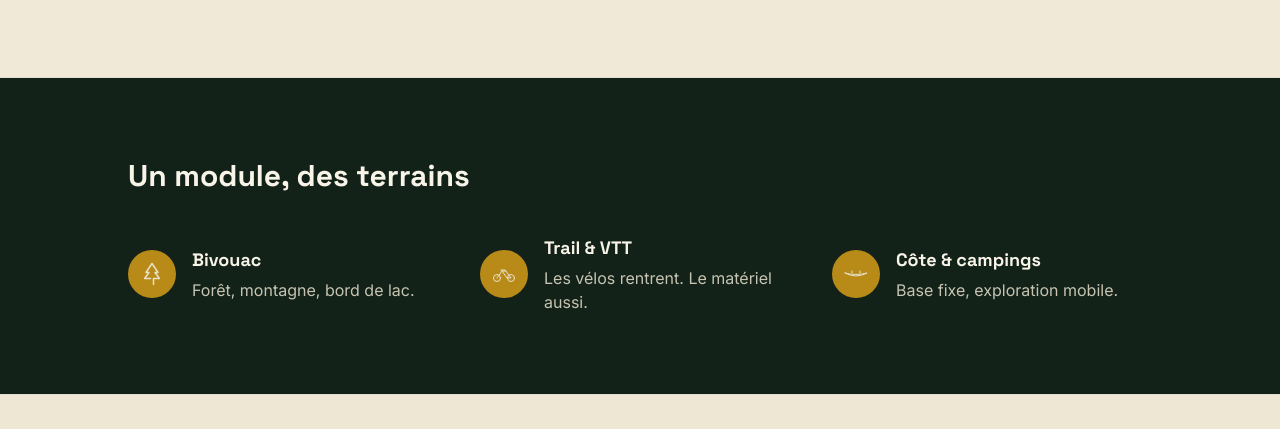
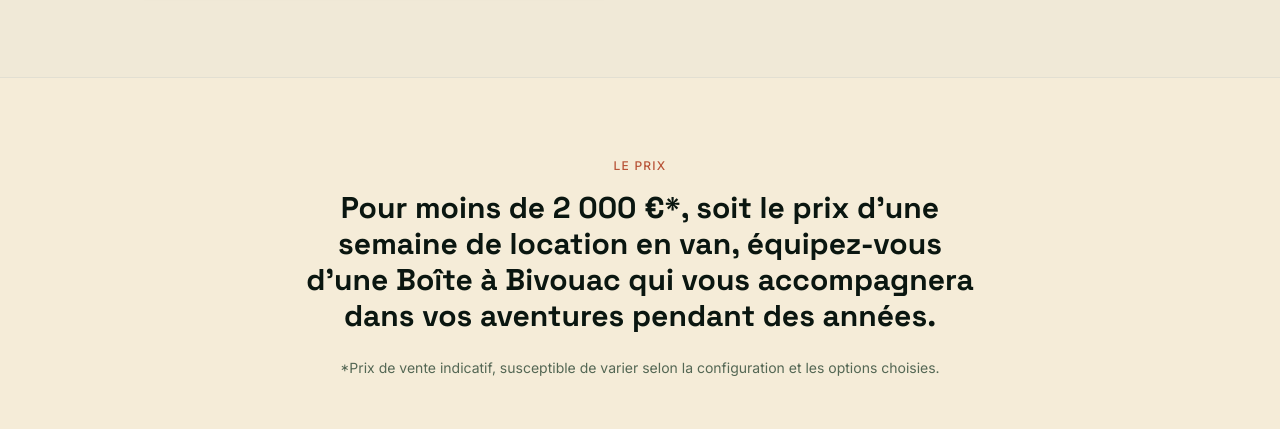
Before and after one commit to matthieumandagot-design/la-boite-a-bivouac, an Astro site: page / in a window 1280 px wide. Shown: the part 1727-2156 px from the top of the page. Built offline with nearby package versions, Linux system fonts and the light colour scheme; Astro itself is replaced by a stand-in of ours.

Commit message:
feat: ajouter une section prix sur la page d'accueil

```diff
--- a/src/pages/index.astro
+++ b/src/pages/index.astro
@@ -83,6 +83,21 @@ const PLAY_TERRAINS = [
 		</div>
 	</section>
 
+	<section class="bg-ecru-100 px-6 py-20 text-center">
+		<div class="mx-auto max-w-2xl">
+			<p class="text-xs font-medium uppercase tracking-widest text-rouille-500">Le prix</p>
+			<p class="mt-4 font-display text-2xl font-semibold text-brun-700 sm:text-3xl">
+				Pour moins de 2&nbsp;000&nbsp;€*, soit le prix d'une semaine de location en van,
+				équipez-vous d'une Boîte à Bivouac qui vous accompagnera dans vos aventures pendant
+				des années.
+			</p>
+			<p class="mt-6 text-sm text-brun-400">
+				*Prix de vente indicatif, susceptible de varier selon la configuration et les options
+				choisies.
+			</p>
+		</div>
+	</section>
+
 	<section class="bg-graphite px-6 py-20 text-ecru-50">
 		<div class="mx-auto max-w-5xl">
 			<h2 class="font-display text-2xl font-semibold sm:text-3xl">Un module, des terrains</h2>
```
